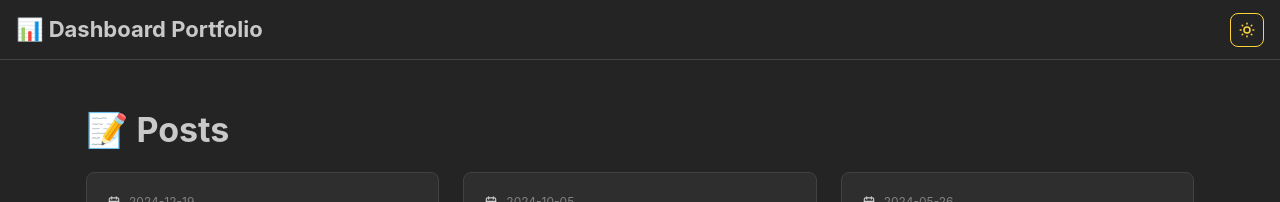
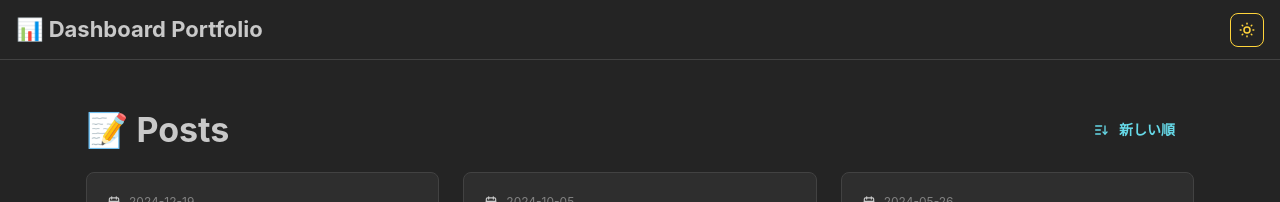
Before and after one commit to Ryotakobayash/Portfolio, a Next.js app: page /posts in a window 1280 px wide. Shown: the top 202 px of the page. Built offline with nearby package versions, Linux system fonts and the light colour scheme.

Commit message:
feat: ソート順変更・ページネーション機能を追加
- 記事一覧に新しい順/古い順の切り替えボタンを追加
- 1ページ15記事のページネーションを実装（15記事未満は非表示）
- URLパラメータでソート順とページを管理

```diff
--- a/src/app/posts/page.tsx
+++ b/src/app/posts/page.tsx
@@ -1,8 +1,8 @@
 import { Metadata } from 'next';
 import Link from 'next/link';
 import { DashboardShell } from '@/components/Layout';
-import { Container, Title, Text, Badge, Group } from '@mantine/core';
-import { IconCalendar } from '@tabler/icons-react';
+import { Container, Title, Text, Badge, Group, Button, Pagination } from '@mantine/core';
+import { IconCalendar, IconSortAscending, IconSortDescending } from '@tabler/icons-react';
 import { getAllPosts } from '@/lib/markdown';
 import styles from './posts.module.css';
 
@@ -11,23 +11,60 @@ export const metadata: Metadata = {
     description: '記事一覧ページ',
 };
 
+const POSTS_PER_PAGE = 15;
+
+interface PageProps {
+    searchParams: Promise<{ page?: string; sort?: string }>;
+}
+
 /**
  * 記事一覧ページ
- * 全記事をカード形式で日付降順に表示
+ * ソート順変更とページネーション対応
  */
-export default async function PostsPage() {
-    const posts = await getAllPosts();
+export default async function PostsPage({ searchParams }: PageProps) {
+    const params = await searchParams;
+    const currentPage = parseInt(params.page || '1', 10);
+    const sortOrder = params.sort || 'desc';
+
+    let posts = await getAllPosts();
+
+    // ソート順変更
+    if (sortOrder === 'asc') {
+        posts = [...posts].reverse();
+    }
+
+    // ページネーション
+    const totalPages = Math.ceil(posts.length / POSTS_PER_PAGE);
+    const startIndex = (currentPage - 1) * POSTS_PER_PAGE;
+    const paginatedPosts = posts.slice(startIndex, startIndex + POSTS_PER_PAGE);
 
     return (
         <DashboardShell>
             <Container size="lg" py="xl">
-                <Title order={1} mb="lg">📝 Posts</Title>
+                <Group justify="space-between" mb="lg">
+                    <Title order={1}>📝 Posts</Title>
+
+                    {/* ソート切替ボタン */}
+                    <Link
+                        href={`/posts?sort=${sortOrder === 'desc' ? 'asc' : 'desc'}&page=1`}
+                        style={{ textDecoration: 'none' }}
+                    >
+                        <Button
+                            variant="subtle"
+                            size="sm"
+                            leftSection={sortOrder === 'desc' ? <IconSortDescending size={16} /> : <IconSortAscending size={16} />}
+                        >
+                            {sortOrder === 'desc' ? '新しい順' : '古い順'}
+                        </Button>
+                    </Link>
+                </Group>
 
                 {posts.length === 0 ? (
                     <Text c="dimmed">まだ記事がありません。</Text>
                 ) : (
+                    <>
                         <div className={styles.postsGrid}>
-                        {posts.map((post) => (
+                            {paginatedPosts.map((post) => (
                                 <Link
                                     key={post.slug}
                                     href={`/posts/${post.slug}`}
@@ -53,6 +90,28 @@ export default async function PostsPage() {
                                 </Link>
                             ))}
                         </div>
+
+                        {/* ページネーション */}
+                        {totalPages > 1 && (
+                            <Group justify="center" mt="xl">
+                                {Array.from({ length: totalPages }, (_, i) => i + 1).map((page) => (
+                                    <Link
+                                        key={page}
+                                        href={`/posts?sort=${sortOrder}&page=${page}`}
+                                        style={{ textDecoration: 'none' }}
+                                    >
+                                        <Button
+                                            variant={page === currentPage ? 'filled' : 'outline'}
+                                            size="sm"
+                                            color="cyan"
+                                        >
+                                            {page}
+                                        </Button>
+                                    </Link>
+                                ))}
+                            </Group>
+                        )}
+                    </>
                 )}
             </Container>
         </DashboardShell>
```
Lines whose indentation alone changed are shown as unchanged.
